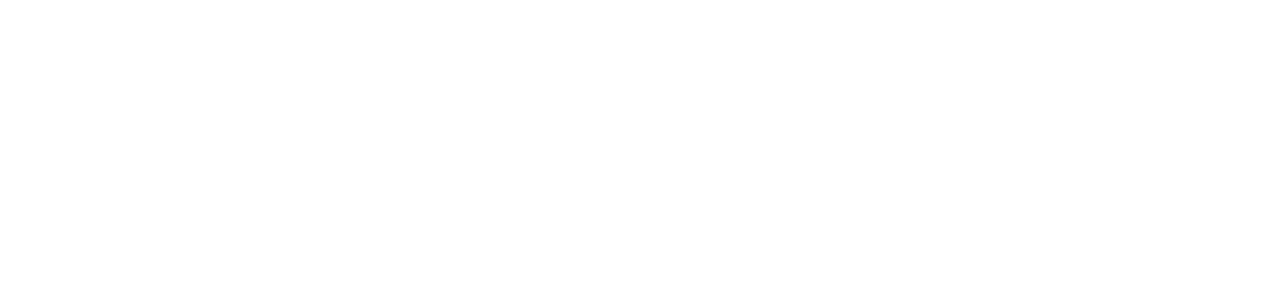
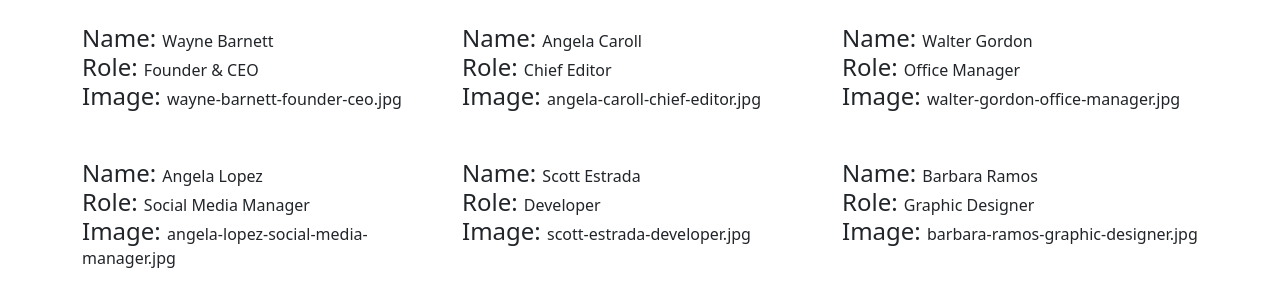
Before and after one commit to KaterinaProkopenko/js-our-team, a plain HTML site: page index.html in a window 1280 px wide. Drawn offline with nearby package versions, Linux system fonts and the light colour scheme.

Commit message:
Aggiornamento (le informazioni su DOM)

```diff
--- a/index.html
+++ b/index.html
@@ -9,7 +9,13 @@
     <title>Our Team</title>
 </head>
 <body>
-    <main></main>
+    <main>
+        <div class="container">
+            <div id="row" class="row">
+
+            </div>
+        </div>
+    </main>
     <script type="text/javascript" src="js/script.js"></script>
 </body>
 </html>
--- a/js/script.js
+++ b/js/script.js
@@ -31,7 +31,6 @@ const team = [
     },
   ];
 
-  console.log(' ');
   console.log(team[0].name);
   console.log(team[0].role);
   console.log(team[0].image);
@@ -60,3 +59,55 @@ const team = [
   console.log(team[5].name);
   console.log(team[5].role);
   console.log(team[5].image);
+
+  member(team[0].name, team[0].role, team[0].image);
+  member(team[1].name, team[1].role, team[1].image);
+  member(team[2].name, team[2].role, team[2].image);
+  member(team[3].name, team[3].role, team[3].image);
+  member(team[4].name, team[4].role, team[4].image);
+  member(team[5].name, team[5].role, team[5].image);
+
+function member(name, role, image) {
+    const card = document.createElement('div');
+    document.getElementById('row').appendChild(card);
+    card.classList.add('col-4');
+
+    const titleName = document.createElement('h4');
+    card.appendChild(titleName);
+    titleName.classList.add('d-inline');
+    titleName.innerText = 'Name: ';
+
+    const textName = document.createElement('p');
+    card.appendChild(textName);
+    textName.classList.add('d-inline');
+    textName.innerHTML = `${name}`;
+
+    const spaceFirst = document.createElement('br');
+    card.appendChild(spaceFirst);
+
+    const titleRole = document.createElement('h4');
+    card.appendChild(titleRole);
+    titleRole.classList.add('d-inline');
+    titleRole.innerText = 'Role: ';
+
+    const textRole = document.createElement('p');
+    card.appendChild(textRole);
+    textRole.classList.add('d-inline');
+    textRole.innerHTML = `${role}`;
+
+    const spaceSecond = document.createElement('br');
+    card.appendChild(spaceSecond);
+
+    const titleImage = document.createElement('h4');
+    card.appendChild(titleImage);
+    titleImage.classList.add('d-inline');
+    titleImage.innerText = 'Image: ';
+
+    const textImage = document.createElement('p');
+    card.appendChild(textImage);
+    textImage.classList.add('d-inline');
+    textImage.innerHTML = `${image}`;
+};
+
+const myRow = document.getElementById('row');
+myRow.classList.add('gy-5', 'pt-4');
```
